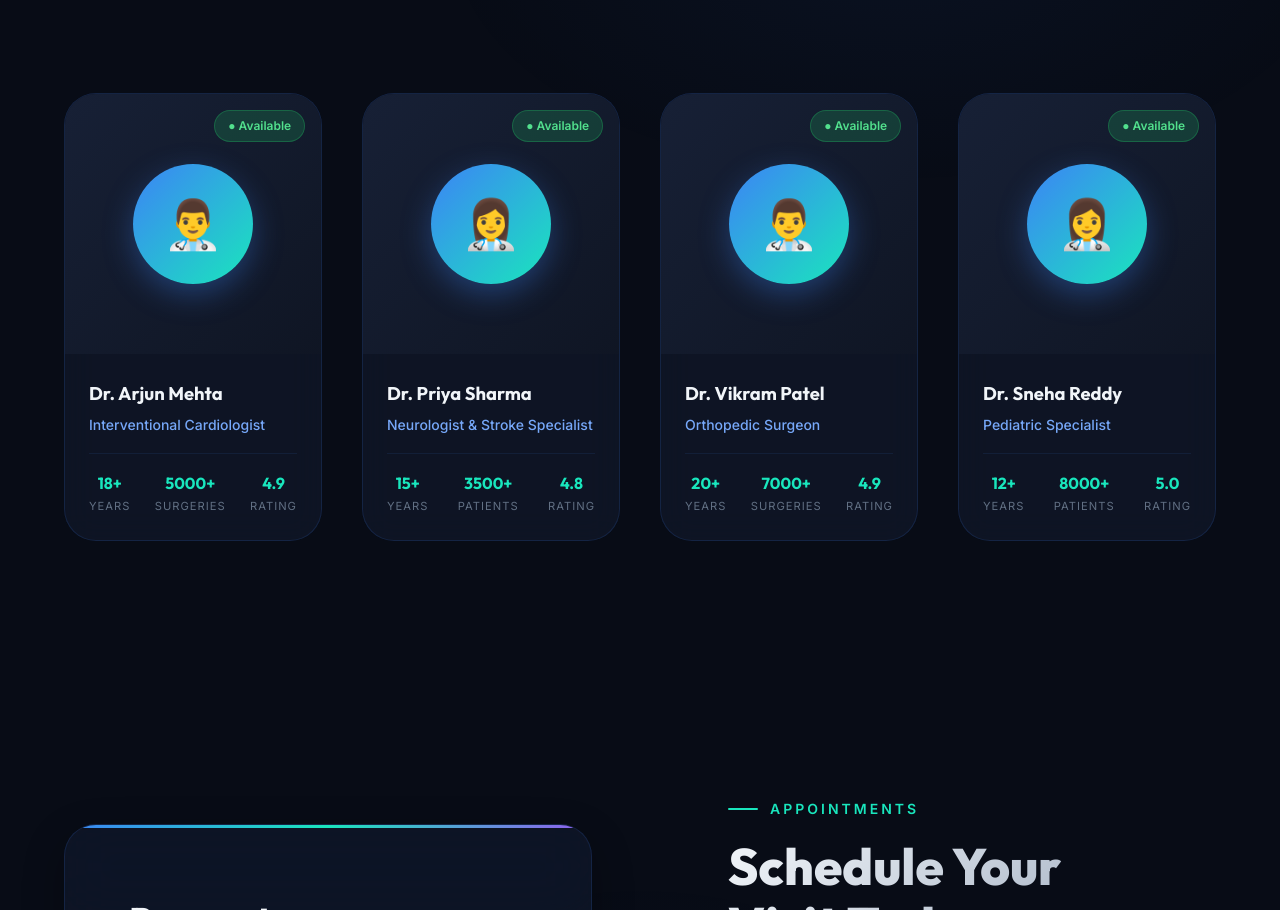
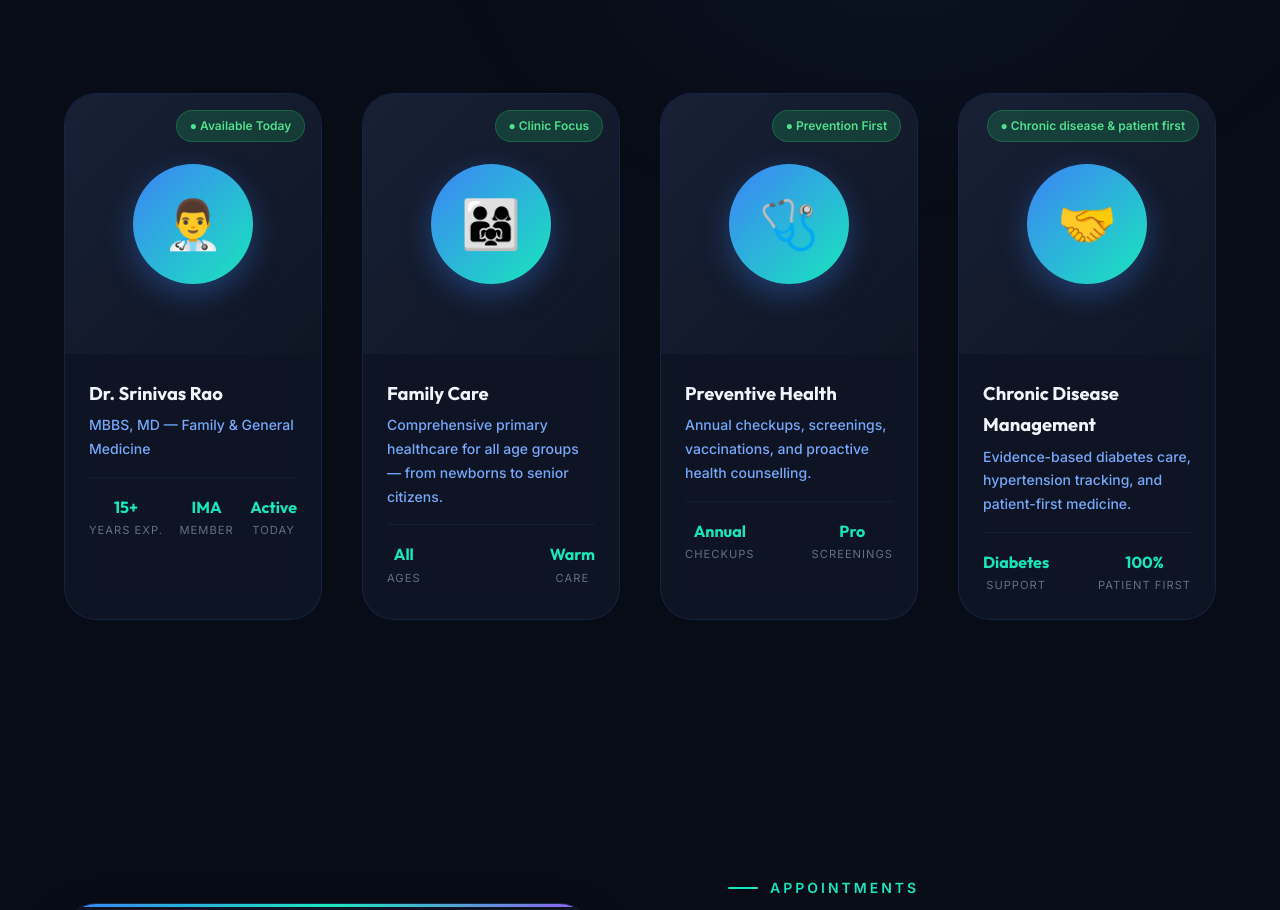
Before and after one commit to varikutisampathkumarreddy-bit/saatvika1, a plain HTML site: page index.html in a window 1280 px wide. Shown: the part 3531-4441 px from the top of the page. Drawn offline with Linux system fonts and the light colour scheme.

Commit message:
Update: Feature single doctor Dr. Srinivas Rao and clinic focus cards as requested

```diff
--- a/index.html
+++ b/index.html
@@ -349,23 +349,23 @@
         <div class="doctor-card reveal" data-tilt style="transition-delay: 0.1s;">
           <div class="doctor-card__image">
             <div class="doctor-card__avatar">👨‍⚕️</div>
-            <span class="doctor-card__status">● Available</span>
+            <span class="doctor-card__status">● Available Today</span>
           </div>
           <div class="doctor-card__info">
-            <h3 class="doctor-card__name">Dr. Arjun Mehta</h3>
-            <p class="doctor-card__specialty">Interventional Cardiologist</p>
+            <h3 class="doctor-card__name">Dr. Srinivas Rao</h3>
+            <p class="doctor-card__specialty">MBBS, MD — Family &amp; General Medicine</p>
             <div class="doctor-card__details">
               <div class="doctor-card__detail">
-                <div class="doctor-card__detail-value">18+</div>
-                <div class="doctor-card__detail-label">Years</div>
+                <div class="doctor-card__detail-value">15+</div>
+                <div class="doctor-card__detail-label">Years Exp.</div>
               </div>
               <div class="doctor-card__detail">
-                <div class="doctor-card__detail-value">5000+</div>
-                <div class="doctor-card__detail-label">Surgeries</div>
+                <div class="doctor-card__detail-value">IMA</div>
+                <div class="doctor-card__detail-label">Member</div>
               </div>
               <div class="doctor-card__detail">
-                <div class="doctor-card__detail-value">4.9</div>
-                <div class="doctor-card__detail-label">Rating</div>
+                <div class="doctor-card__detail-value">Active</div>
+                <div class="doctor-card__detail-label">Today</div>
               </div>
             </div>
           </div>
@@ -374,24 +374,20 @@
         <!-- Doctor 2 -->
         <div class="doctor-card reveal" data-tilt style="transition-delay: 0.2s;">
           <div class="doctor-card__image">
-            <div class="doctor-card__avatar">👩‍⚕️</div>
-            <span class="doctor-card__status">● Available</span>
+            <div class="doctor-card__avatar">👨‍👩‍👧</div>
+            <span class="doctor-card__status">● Clinic Focus</span>
           </div>
           <div class="doctor-card__info">
-            <h3 class="doctor-card__name">Dr. Priya Sharma</h3>
-            <p class="doctor-card__specialty">Neurologist & Stroke Specialist</p>
+            <h3 class="doctor-card__name">Family Care</h3>
+            <p class="doctor-card__specialty">Comprehensive primary healthcare for all age groups — from newborns to senior citizens.</p>
             <div class="doctor-card__details">
               <div class="doctor-card__detail">
-                <div class="doctor-card__detail-value">15+</div>
-                <div class="doctor-card__detail-label">Years</div>
+                <div class="doctor-card__detail-value">All</div>
+                <div class="doctor-card__detail-label">Ages</div>
               </div>
               <div class="doctor-card__detail">
-                <div class="doctor-card__detail-value">3500+</div>
-                <div class="doctor-card__detail-label">Patients</div>
-              </div>
-              <div class="doctor-card__detail">
-                <div class="doctor-card__detail-value">4.8</div>
-                <div class="doctor-card__detail-label">Rating</div>
+                <div class="doctor-card__detail-value">Warm</div>
+                <div class="doctor-card__detail-label">Care</div>
               </div>
             </div>
           </div>
@@ -400,24 +396,20 @@
         <!-- Doctor 3 -->
         <div class="doctor-card reveal" data-tilt style="transition-delay: 0.3s;">
           <div class="doctor-card__image">
-            <div class="doctor-card__avatar">👨‍⚕️</div>
-            <span class="doctor-card__status">● Available</span>
+            <div class="doctor-card__avatar">🩺</div>
+            <span class="doctor-card__status">● Prevention First</span>
           </div>
           <div class="doctor-card__info">
-            <h3 class="doctor-card__name">Dr. Vikram Patel</h3>
-            <p class="doctor-card__specialty">Orthopedic Surgeon</p>
+            <h3 class="doctor-card__name">Preventive Health</h3>
+            <p class="doctor-card__specialty">Annual checkups, screenings, vaccinations, and proactive health counselling.</p>
             <div class="doctor-card__details">
               <div class="doctor-card__detail">
-                <div class="doctor-card__detail-value">20+</div>
-                <div class="doctor-card__detail-label">Years</div>
+                <div class="doctor-card__detail-value">Annual</div>
+                <div class="doctor-card__detail-label">Checkups</div>
               </div>
               <div class="doctor-card__detail">
-                <div class="doctor-card__detail-value">7000+</div>
-                <div class="doctor-card__detail-label">Surgeries</div>
-              </div>
-              <div class="doctor-card__detail">
-                <div class="doctor-card__detail-value">4.9</div>
-                <div class="doctor-card__detail-label">Rating</div>
+                <div class="doctor-card__detail-value">Pro</div>
+                <div class="doctor-card__detail-label">Screenings</div>
               </div>
             </div>
           </div>
@@ -426,24 +418,20 @@
         <!-- Doctor 4 -->
         <div class="doctor-card reveal" data-tilt style="transition-delay: 0.4s;">
           <div class="doctor-card__image">
-            <div class="doctor-card__avatar">👩‍⚕️</div>
-            <span class="doctor-card__status">● Available</span>
+            <div class="doctor-card__avatar">🤝</div>
+            <span class="doctor-card__status">● Chronic disease &amp; patient first</span>
           </div>
           <div class="doctor-card__info">
-            <h3 class="doctor-card__name">Dr. Sneha Reddy</h3>
-            <p class="doctor-card__specialty">Pediatric Specialist</p>
+            <h3 class="doctor-card__name">Chronic Disease Management</h3>
+            <p class="doctor-card__specialty">Evidence-based diabetes care, hypertension tracking, and patient-first medicine.</p>
             <div class="doctor-card__details">
               <div class="doctor-card__detail">
-                <div class="doctor-card__detail-value">12+</div>
-                <div class="doctor-card__detail-label">Years</div>
+                <div class="doctor-card__detail-value">Diabetes</div>
+                <div class="doctor-card__detail-label">Support</div>
               </div>
               <div class="doctor-card__detail">
-                <div class="doctor-card__detail-value">8000+</div>
-                <div class="doctor-card__detail-label">Patients</div>
-              </div>
-              <div class="doctor-card__detail">
-                <div class="doctor-card__detail-value">5.0</div>
-                <div class="doctor-card__detail-label">Rating</div>
+                <div class="doctor-card__detail-value">100%</div>
+                <div class="doctor-card__detail-label">Patient First</div>
               </div>
             </div>
           </div>
```
